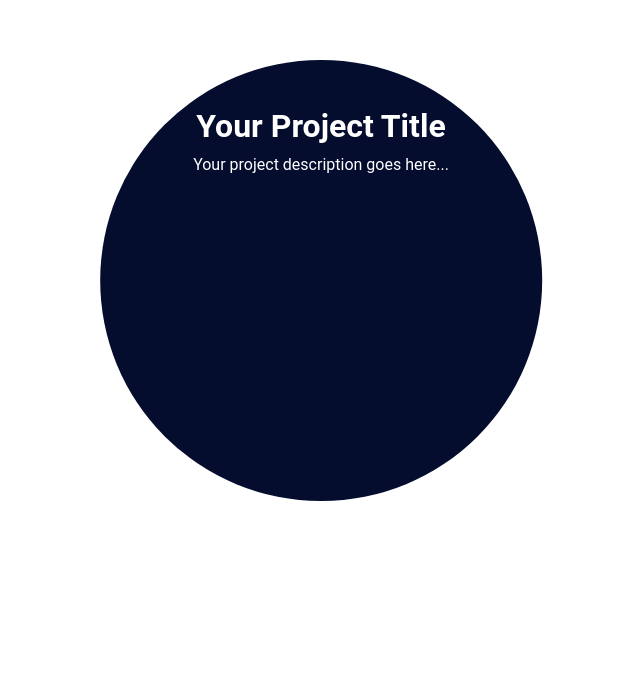
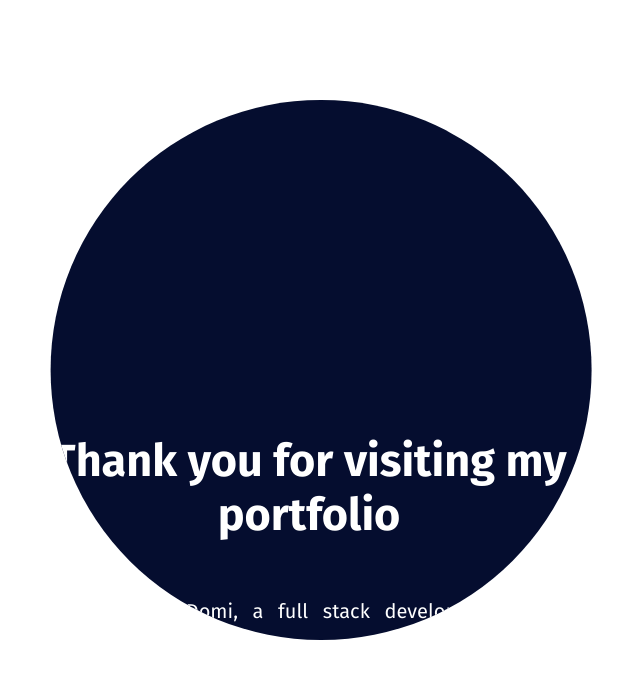
Before and after one commit to Matdomichard/portfolio_angular, an Angular app: page / in a window 1280 px wide. Shown: the part 1360-2038 px from the top of the page, without its empty margins (319-959 px from the left). Built offline with nearby package versions, Linux system fonts and the light colour scheme.

Commit message:
Card component

```diff
--- a/src/app/app.module.ts
+++ b/src/app/app.module.ts
@@ -8,6 +8,7 @@ import { ProjectsComponent } from './components/projects/projects.component';
 import { ContactComponent } from './components/contact/contact.component';
 import { FormsModule } from '@angular/forms';
 import { TitleComponent } from './components/title/title.component';
+import { SvgCardComponent } from './components/svg-card/svg-card.component';
 
 @NgModule({
   declarations: [
@@ -17,6 +18,7 @@ import { TitleComponent } from './components/title/title.component';
     ProjectsComponent,
     ContactComponent,
     TitleComponent,
+    SvgCardComponent,
   ],
   imports: [BrowserModule, FormsModule],
   providers: [],
--- a/src/app/components/projects/projects.component.css
+++ b/src/app/components/projects/projects.component.css
@@ -1,22 +1,12 @@
 .project-section {
   position: relative;
   width: 100%;
-  height: 200vh; /* Augmenter la hauteur pour permettre le défilement */
+  height: 200vh; /* Increase the height to allow for more scrolling */
   display: flex;
   justify-content: center;
-  align-items: flex-start; /* Aligner les éléments au début */
+  align-items: flex-start; /* Align items at the start */
   overflow: hidden;
   margin-top: 50px;
-}
-
-.project-section h2 {
-  margin: 0;
-  font-size: 2rem;
-}
-
-.project-section p {
-  margin: 10px 0 0;
-  font-size: 1rem;
 }
 
 .project-section .circle {
@@ -26,10 +16,11 @@
   border-radius: 50%;
   background: #050d2f;
   z-index: 1;
-  top: 10%; /* Positionner le cercle plus haut */
+  top: 200px; /* Position the circle higher */
   left: 50%;
   transform: translateX(-50%);
   transition: width 0.5s, height 0.5s, top 0.5s, left 0.5s;
+  overflow: hidden;
 }
 
 .project-section .content {
@@ -37,7 +28,25 @@
   color: #fff;
   text-align: center;
   z-index: 2;
-  top: 15%; /* Positionner le texte plus haut */
+  top: 500px; /* Position the text higher */
   left: 50%;
   transform: translate(-50%, -50%);
+  font-family: "Fira Sans", sans-serif;
+  box-sizing: border-box;
 }
+
+.project-section .content p {
+  width: 650px; /* Limit width to ensure text fits within circle */
+  line-height: 40px;
+  padding: 12px;
+  font-size: 20px;
+  margin: 10px 0 0;
+  text-align: justify;
+}
+
+.project-section .content h2 {
+  width: 650px; /* Limit width to ensure text fits within circle */
+  /* padding: 12px; */
+  font-size: 45px;
+  font-family: "Fira Sans", sans-serif;
+}
--- a/src/app/components/projects/projects.component.html
+++ b/src/app/components/projects/projects.component.html
@@ -1,7 +1,17 @@
 <div class="project-section">
-  <div class="circle" #circle></div>
-  <div class="content" #content>
-    <h2>Your Project Title</h2>
-    <p>Your project description goes here...</p>
+  <div class="circle" #circle>
+    <div class="content" #content>
+      <h2>Thank you for visiting my portfolio</h2>
+      <p>
+        Hi, I'm known as Domi, a full stack developer. My professional
+        experience is primarily in backend development, but I love the balance
+        between backend and frontend work. This portfolio, built with Angular,
+        showcases my frontend skills from personal projects. I enjoy recreating
+        designs and bringing ideas to life. Enjoy exploring my work!
+      </p>
+    </div>
+    <div>
+      <app-svg-card></app-svg-card>
+    </div>
   </div>
 </div>
--- a/src/app/components/projects/projects.component.ts
+++ b/src/app/components/projects/projects.component.ts
@@ -32,14 +32,12 @@ export class ProjectsComponent implements AfterViewInit {
 
     // Commence l'animation seulement quand le cercle est visible
     if (scrollTop + windowHeight > circleTop) {
-      const startScroll = circleTop - windowHeight;
-      const midScrollTop = startScroll + windowHeight / 2;
+      const startScroll = circleTop - windowHeight / 2;
       const maxScrollTop = startScroll + windowHeight;
       const scrollPercent =
-        (scrollTop - midScrollTop) / (maxScrollTop - midScrollTop);
+        (scrollTop - startScroll) / (maxScrollTop - startScroll);
 
-      const clampedScrollPercent = Math.min(Math.max(scrollPercent, 0), 1);
-      const newSize = 400 + windowHeight * clampedScrollPercent * 2;
+      const newSize = 600 + windowHeight * scrollPercent * 2; // Augmenter la taille
       circleElement.style.width = `${newSize}px`;
       circleElement.style.height = `${newSize}px`;
     }
--- /dev/null
+++ b/src/app/components/svg-card/svg-card.component.css
@@ -0,0 +1,55 @@
+.card-container {
+  display: flex;
+  justify-content: space-around;
+  align-items: center;
+  height: 100vh;
+  position: absolute;
+  left: 50%;
+  transform: translate(-50%, -50%);
+  top: 1100px; /* Position the circle higher */
+}
+
+.card {
+  width: 630px;
+  height: 500px;
+  text-align: left;
+  border: solid;
+  border-width: 2px;
+  border-color: #272623;
+  position: absolute;
+}
+
+.card1_rotate {
+  background-color: #46a9e5;
+  transform: rotate(-35deg);
+  transition-duration: 4s;
+  mix-blend-mode: hard-light;
+}
+
+.card2_rotate {
+  background-color: #00a64b;
+  transform: rotate(35deg);
+  transition-duration: 4s;
+  mix-blend-mode: hard-light;
+}
+
+.p2_title {
+  font-size: 3rem;
+  font-weight: bold;
+  margin: 20px;
+}
+
+.p2_text {
+  font-size: 1.5rem;
+  margin: 20px;
+}
+
+@media (min-width: 744px) {
+  .card1_rotate {
+    right: 50%;
+  }
+
+  .card2_rotate {
+    left: 50%;
+  }
+}
--- /dev/null
+++ b/src/app/components/svg-card/svg-card.component.html
@@ -0,0 +1,10 @@
+<div class="card-container">
+  <div class="card card1_rotate">
+    <p class="p2_title">{{ title1 }}</p>
+    <p class="p2_text">{{ content1 }}</p>
+  </div>
+  <div class="card card2_rotate">
+    <p class="p2_title">{{ title2 }}</p>
+    <p class="p2_text">{{ content2 }}</p>
+  </div>
+</div>
--- /dev/null
+++ b/src/app/components/svg-card/svg-card.component.ts
@@ -0,0 +1,15 @@
+import { Component, Input } from '@angular/core';
+
+@Component({
+  selector: 'app-svg-card',
+  templateUrl: './svg-card.component.html',
+  styleUrls: ['./svg-card.component.css'],
+})
+export class SvgCardComponent {
+  @Input() title1: string = 'Backend';
+  @Input() content1: string =
+    'Experience in Spring Boot, Java, and microservices.';
+  @Input() title2: string = 'Frontend';
+  @Input() content2: string =
+    'Proficient in Angular, TypeScript, and responsive design.';
+}
```
Also changed, not shown: 1 other file (tests, documents, lock files or other folders).
